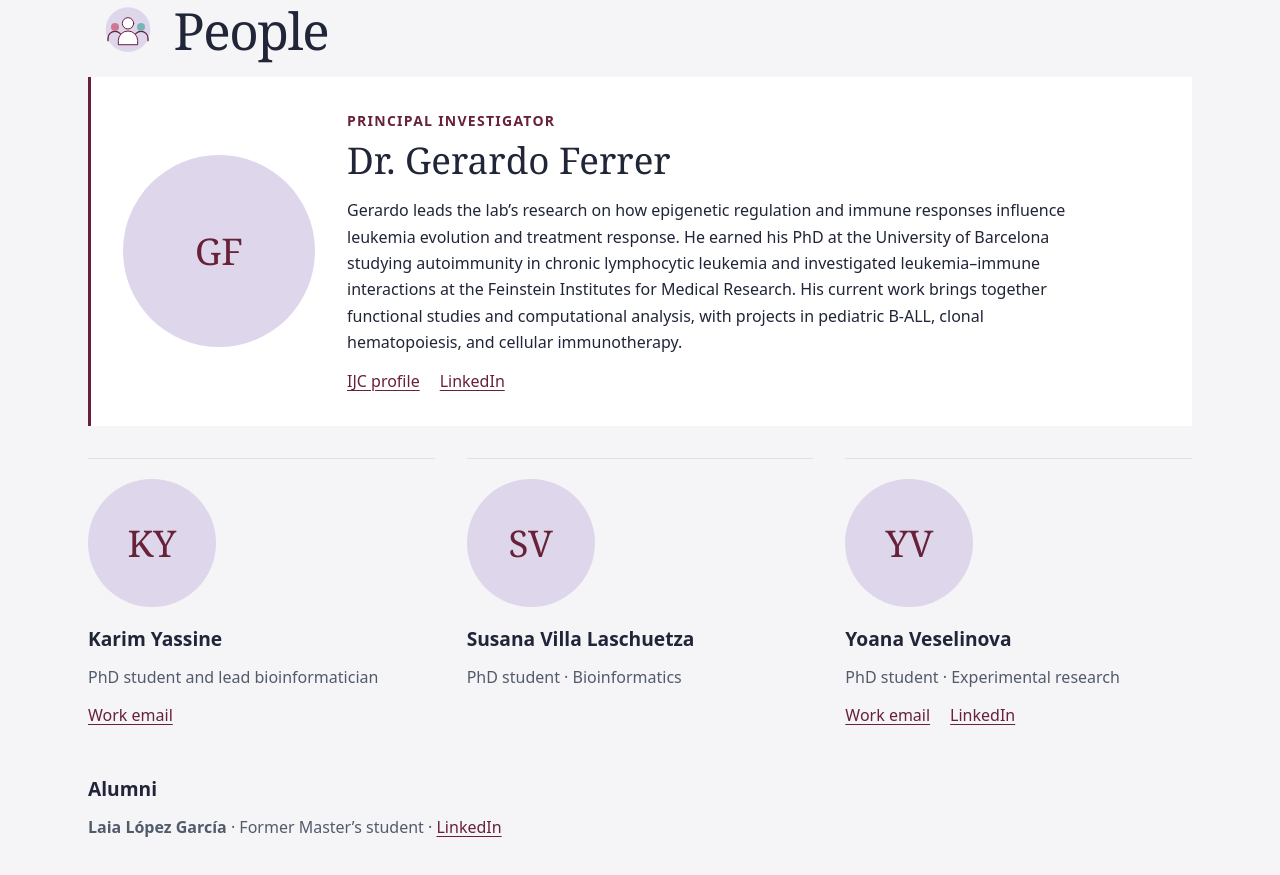
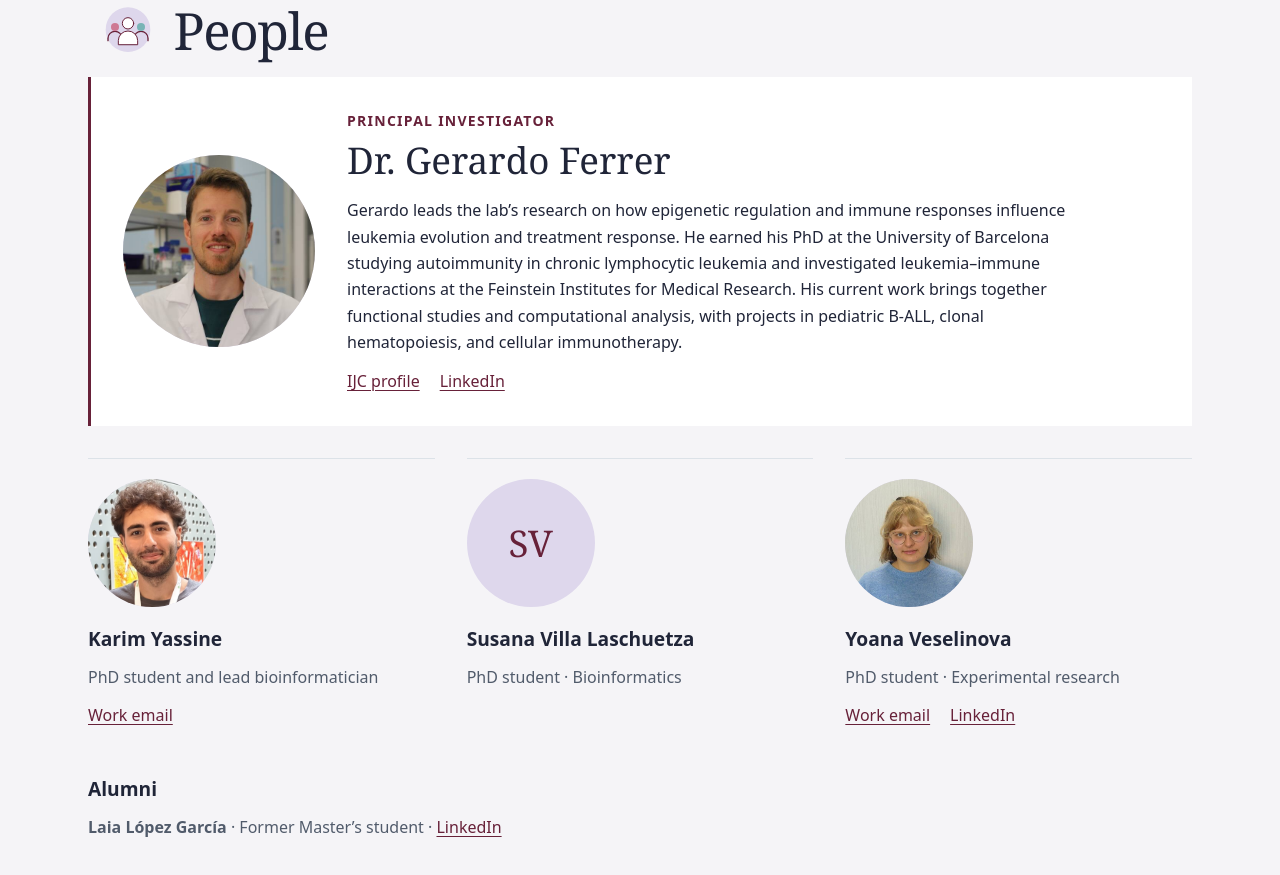
Before and after one commit to TIME-Heme/ferrer-lab, a plain HTML site: page index.html in a window 1280 px wide. Shown: the part 2063-2938 px from the top of the page. Drawn offline with Linux system fonts and the light colour scheme.

Commit message:
Show Karim, Gerardo, and Yoana’s portraits

```diff
--- a/index.html
+++ b/index.html
@@ -200,7 +200,7 @@
           <circle cx="120" cy="61" r="17" class="art-paper art-outline"/>
         </svg><h2 id="people-title">People</h2></div>
         <article class="pi">
-          <div class="portrait" aria-hidden="true">GF</div>
+          <div class="portrait"><img src="assets/gerardo.png" alt="Dr. Gerardo Ferrer" width="500" height="500"></div>
           <div>
           <p class="eyebrow">Principal Investigator</p>
           <h3>Dr. Gerardo Ferrer</h3>
@@ -210,9 +210,9 @@
         </article>
         <!-- Duplicate an article to add another team member. -->
         <div class="people-grid">
-          <article><div class="portrait" aria-hidden="true">KY</div><h3>Karim Yassine</h3><p>PhD student and lead bioinformatician</p><a href="mailto:kyassine@carrerasresearch.org">Work email</a></article>
+          <article><div class="portrait"><img src="assets/karim.png" alt="Karim Yassine" width="436" height="356"></div><h3>Karim Yassine</h3><p>PhD student and lead bioinformatician</p><a href="mailto:kyassine@carrerasresearch.org">Work email</a></article>
           <article><div class="portrait" aria-hidden="true">SV</div><h3>Susana Villa Laschuetza</h3><p>PhD student · Bioinformatics</p></article>
-          <article><div class="portrait" aria-hidden="true">YV</div><h3>Yoana Veselinova</h3><p>PhD student · Experimental research</p><ul class="links"><li><a href="mailto:yveselinova@carrerasresearch.org">Work email</a></li><li><a href="https://es.linkedin.com/in/yoana-ves/es">LinkedIn</a></li></ul></article>
+          <article><div class="portrait"><img src="assets/yoana.png" alt="Yoana Veselinova" width="500" height="500"></div><h3>Yoana Veselinova</h3><p>PhD student · Experimental research</p><ul class="links"><li><a href="mailto:yveselinova@carrerasresearch.org">Work email</a></li><li><a href="https://es.linkedin.com/in/yoana-ves/es">LinkedIn</a></li></ul></article>
         </div>
         <div class="alumni"><h3>Alumni</h3><p><strong>Laia López García</strong> · Former Master’s student · <a href="https://es.linkedin.com/in/laialopezgarcia01">LinkedIn</a></p></div>
       </div>
```
